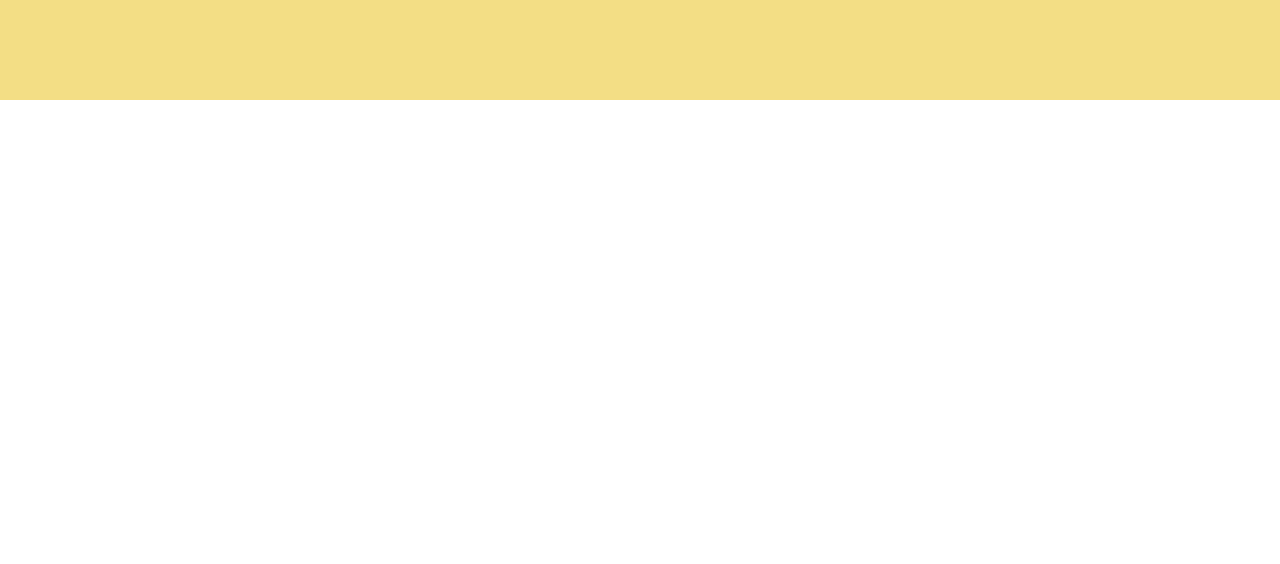
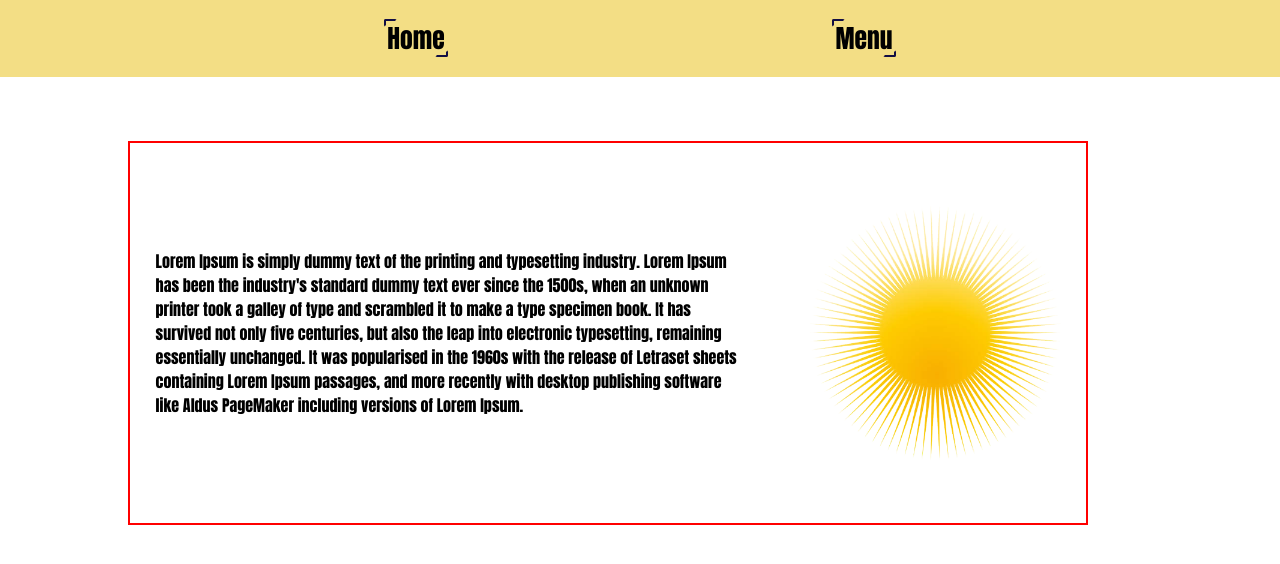
Before and after one commit to AllanT102/Restaurant-Page, a website built with webpack: page dist/index.html in a window 1280 px wide. Built offline with nearby package versions, Linux system fonts and the light colour scheme.

Commit message:
Started on homepage, working on scrolling animation

```diff
--- /dev/null
+++ b/src/components/homepage.js
@@ -0,0 +1,50 @@
+import aboutIcon from '/src/images/about.png';
+
+import '/src/styles/homepage.scss';
+
+let content;
+
+export default function homepage() {
+    content = document.createElement('div');
+    content.append(aboutSection());
+    content.classList.add('content')
+    return content;
+};
+
+function aboutSection() {
+    const section = document.createElement('div');
+
+    const icon = new Image();
+    icon.src = aboutIcon;
+
+    const text = document.createElement('p');
+    text.textContent = "Lorem Ipsum is simply dummy text of the printing and typesetting industry. Lorem Ipsum has been the industry's standard dummy text ever since the 1500s, when an unknown printer took a galley of type and scrambled it to make a type specimen book. It has survived not only five centuries, but also the leap into electronic typesetting, remaining essentially unchanged. It was popularised in the 1960s with the release of Letraset sheets containing Lorem Ipsum passages, and more recently with desktop publishing software like Aldus PageMaker including versions of Lorem Ipsum."
+
+    section.classList.add('about-section')
+    icon.classList.add('section-icon')
+    text.classList.add('section-text')
+    setTimeout(() => {
+        section.classList.add('active')
+    }, 200)
+
+    section.append(text, icon);
+    return section;
+}
+
+function reviewsSection() {
+    const section = document.createElement('div');
+}
+
+function bestMenuSection() {
+    const section = document.createElement('div');
+}
+
+function reveal() {
+    const children = content.children;
+    for (const child of children) {
+        let height = child.getBoundingClientRect().top;
+        if (height < 500) child.classList.add('active');
+    }
+}
+
+window.addEventListener('scroll', reveal);
--- a/src/components/index.js
+++ b/src/components/index.js
@@ -1,4 +1,5 @@
 import component from "./navbar";
+import homepage from "./homepage";
 import '/src/styles/body.scss'
 
-document.body.appendChild(component())
+document.body.append(component(), homepage())
--- a/src/components/navbar.js
+++ b/src/components/navbar.js
@@ -3,10 +3,14 @@ import '/src/styles/navbar.scss';
 export default function component() {
     const navbar = document.createElement('div');
     navbar.classList.add('navbar');
+
+    navbar.append(createTab("Home"), createTab("Menu"));
     return navbar;
 }
 
 function createTab(tabname) {
     const tab = document.createElement('div');
-
+    tab.textContent = tabname;
+    tab.classList.add('tab')
+    return tab;
 }
--- /dev/null
+++ b/src/styles/homepage.scss
@@ -0,0 +1,28 @@
+
+.about-section {
+    display: flex;
+    height: 30vw;
+    width: 75%;
+    justify-content: center;
+    align-items: center;
+    gap: 5%;
+    padding-left: 2%;
+    margin-top: 5%;
+    transform: translateX(400%);
+    transition: transform 2s ease-out;
+    border: solid red 2px;
+}
+
+.about-section.active {
+    transform: translateX(10vw);
+}
+
+.section-icon {
+    height: 100%;
+    max-height: 300px;
+    width: auto;
+}
+
+.section-text {
+    height: auto;
+}
--- /dev/null
+++ b/src/styles/mainfont.scss
@@ -0,0 +1,4 @@
+@font-face {
+    font-family: main-font;
+    src: url('/src/styles/fonts/Anton-Regular.ttf');
+}
--- a/src/styles/navbar.scss
+++ b/src/styles/navbar.scss
@@ -1,11 +1,72 @@
+@use 'src/styles/mainfont.scss';
+
+
 $darkyellow: #E8BD0D;
 $lightyellow: #EDC126;
 $textcolor: black;
+$color1: #120E43;
+
+* {
+    font-family: main-font;
+}
 
 .navbar {
     position: sticky;
     width: 100vw;
-    height: 100px;
-    opacity: 0.5;
+    height: 6vw;
     background-color: $darkyellow;
+    display: flex;
+    justify-content: space-evenly;
+    align-items: center;
+    background: rgba(232, 189, 13, 0.5)
 }
+
+.tab {
+    position: relative;
+    opacity: 1;
+    width: 5vw;
+    display: flex;
+    justify-content: center;
+    align-items: center;
+    font-size: 1.6em;
+
+    &::after,
+    &::before {
+        content: '';
+        display: block;
+        position: absolute;
+        width: 20%;
+        height: 20%;
+        border: 2px solid;
+        transition: all 0.6s ease;
+        border-radius: 2px;
+    }
+
+    &::after {
+        bottom: 0;
+        right: 0;
+        border-top-color: transparent;
+        border-left-color: transparent;
+        border-bottom-color: $color1;
+        border-right-color: $color1;
+    }
+
+    &::before {
+        top: 0;
+        left: 0;
+        border-bottom-color: transparent;
+        border-right-color: transparent;
+        border-top-color: $color1;;
+        border-left-color: $color1;
+    }
+
+    &:hover:after,
+    &:hover:before {
+        width: 100%;
+        height: 100%;
+    }
+
+    &:hover {
+        cursor: pointer;
+    }
+}
--- a/webpack.config.js
+++ b/webpack.config.js
@@ -38,7 +38,11 @@ module.exports = {
                     "css-loader",
                     "sass-loader",
                 ],
-            }
+            },
+            {
+                test: /\.(woff|woff2|eot|ttf|otf)$/i,
+                type: 'asset/resource',
+              },
         ]
     },
 };
```
Also changed, not shown: src/images/about.png (added), src/images/omurice.png (added), src/images/ramen.png (added), src/images/sushi.png (added), src/styles/fonts/Anton-Regular.ttf (added).
